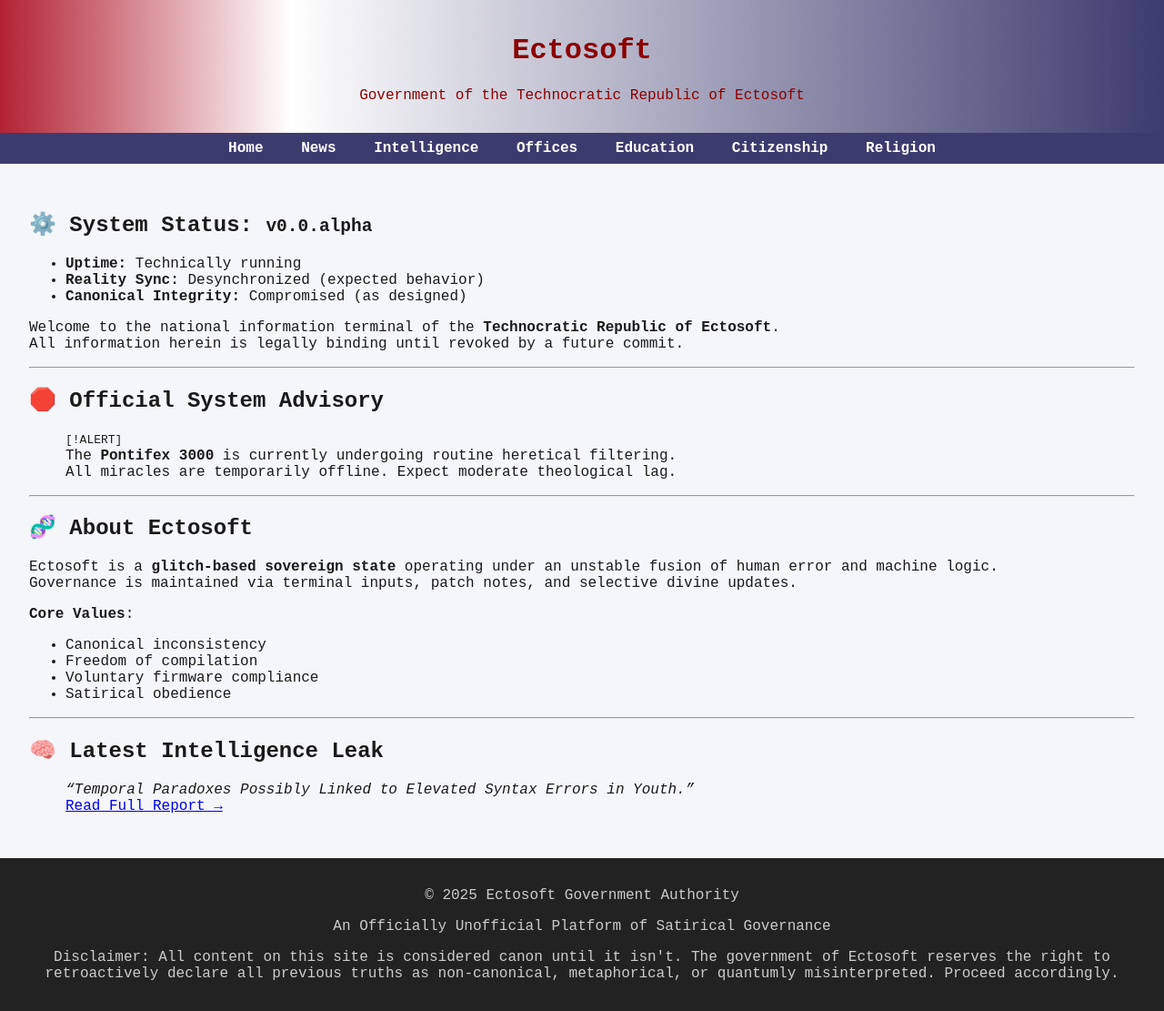
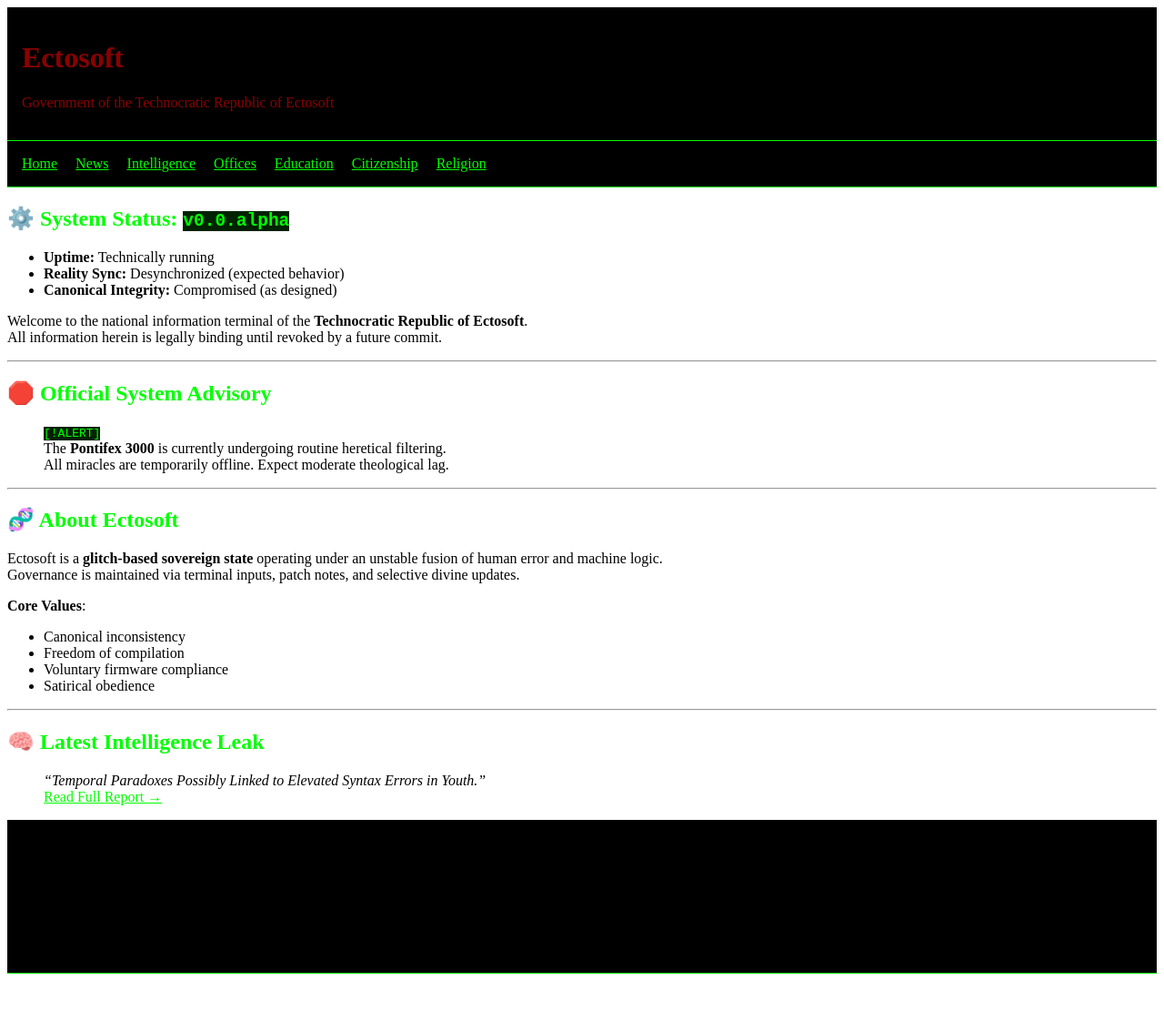
Before and after one commit to bahayes389/bahayes389.github.io, a Jekyll site: the page built from index.md, in a window 1280 px wide. Shown: the whole page at 91% size. Built offline with Jekyll 4.4.1, drawn with Linux system fonts in a browser that asks for light colours; our own code applies the rules of GitHub Pages for plain Markdown files; after the commit the page ends 1078 px from its top, so only the background shows below that.

Commit message:
style: replaced freedom colors with terminal chic — now in dystopian green-on-black, just like Mainframe intended

```diff
--- a/assets/css/main.css
+++ b/assets/css/main.css
@@ -1,37 +1,31 @@
+<style>
+  body {
+    background-color: black;
+    color: #00FF00;
+    font-family: monospace;
+  }
 
-body {
-  background-color: #f4f6f9;
-  font-family: "Courier New", Courier, monospace;
-  color: #1a1a1a;
-  margin: 0;
-  padding: 0;
-}
-header {
-  background: linear-gradient(to right, #b22234 0%, #ffffff 25%, #3c3b6e 100%);
-  color: white;
-  padding: 1rem;
-  text-align: center;
-}
-nav {
-  background-color: #3c3b6e;
-  padding: 0.5rem;
-  text-align: center;
-}
-nav a {
-  color: white;
-  text-decoration: none;
-  margin: 0 1rem;
-  font-weight: bold;
-}
-nav a:hover {
-  text-decoration: underline;
-}
-main {
-  padding: 2rem;
-}
-footer {
-  background-color: #222;
-  color: #ccc;
-  text-align: center;
-  padding: 1rem;
-}
+  a {
+    color: #00FF00;
+    text-decoration: underline;
+  }
+
+  header, nav, footer {
+    background-color: black;
+    border-bottom: 1px solid #00FF00;
+    padding: 1em;
+  }
+
+  nav a {
+    margin-right: 1em;
+  }
+
+  h1, h2, h3 {
+    color: #00FF00;
+  }
+
+  code, pre {
+    background-color: #002200;
+    color: #00FF00;
+  }
+</style>
```
